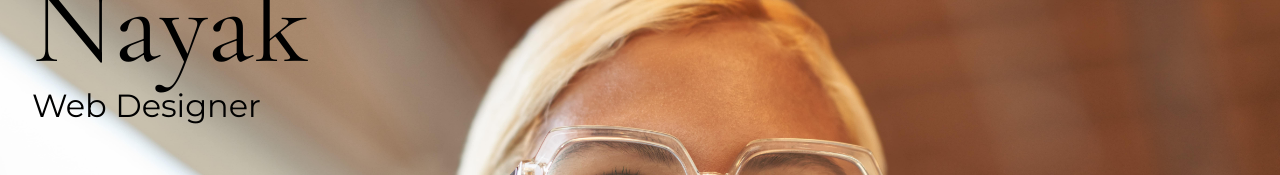
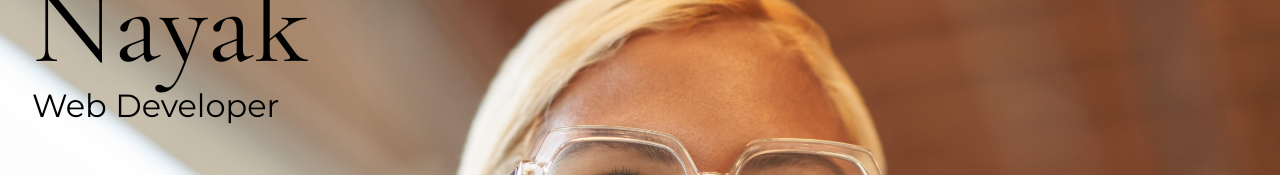
Before and after one commit to 17122016/Nidhi_Nayak_Portfolio, a React (Vite) app: page / in a window 1280 px wide. Shown: the part 189-364 px from the top of the page. Built offline with nearby package versions, Linux system fonts and the light colour scheme.

Commit message:
update title

```diff
--- a/src/App.jsx
+++ b/src/App.jsx
@@ -25,7 +25,7 @@ import "./styles.css";
  */
 const siteProps = {
   name: "Nidhi Nayak",
-  title: "Web Designer ",
+  title: "Web Developer ",
   email: "nidhinayak154@gmail.com",
   gitHub: "https://github.com/17122016",
   linkedIn: "https://www.linkedin.com/in/nidhi-nayak-688a9718b/",
--- a/src/Components/About.jsx
+++ b/src/Components/About.jsx
@@ -5,7 +5,7 @@ import image from "../images/motion-background.jpg";
 const imageAltText = "purple and blue abstract background";
 
 const description =
-  "As a frontend developer aiming to design and develop experiences that make people's lives easy, I am looking for a job in a dynamic company that values innovation and user-centered design.";
+  "As a Web developer aiming to design and develop experiences that make people's lives easy, I am looking for a job in a dynamic company that values innovation and user-centered design.";
 
 const skillsList = [
   "Web design",
@@ -16,7 +16,7 @@ const skillsList = [
 ];
 
 const detailOrQuote =
-  "I am passionate about solving problems in new creative ways to drive innovation. By leveraging my UI/UX experience I continually look for new and better ways to make tech accessible by all.";
+  "I am passionate about solving problems in new creative ways to drive innovation. By leveraging my developer experience I continually look for new and better ways to make tech accessible by all.";
 
 const About = () => {
   return (
```
